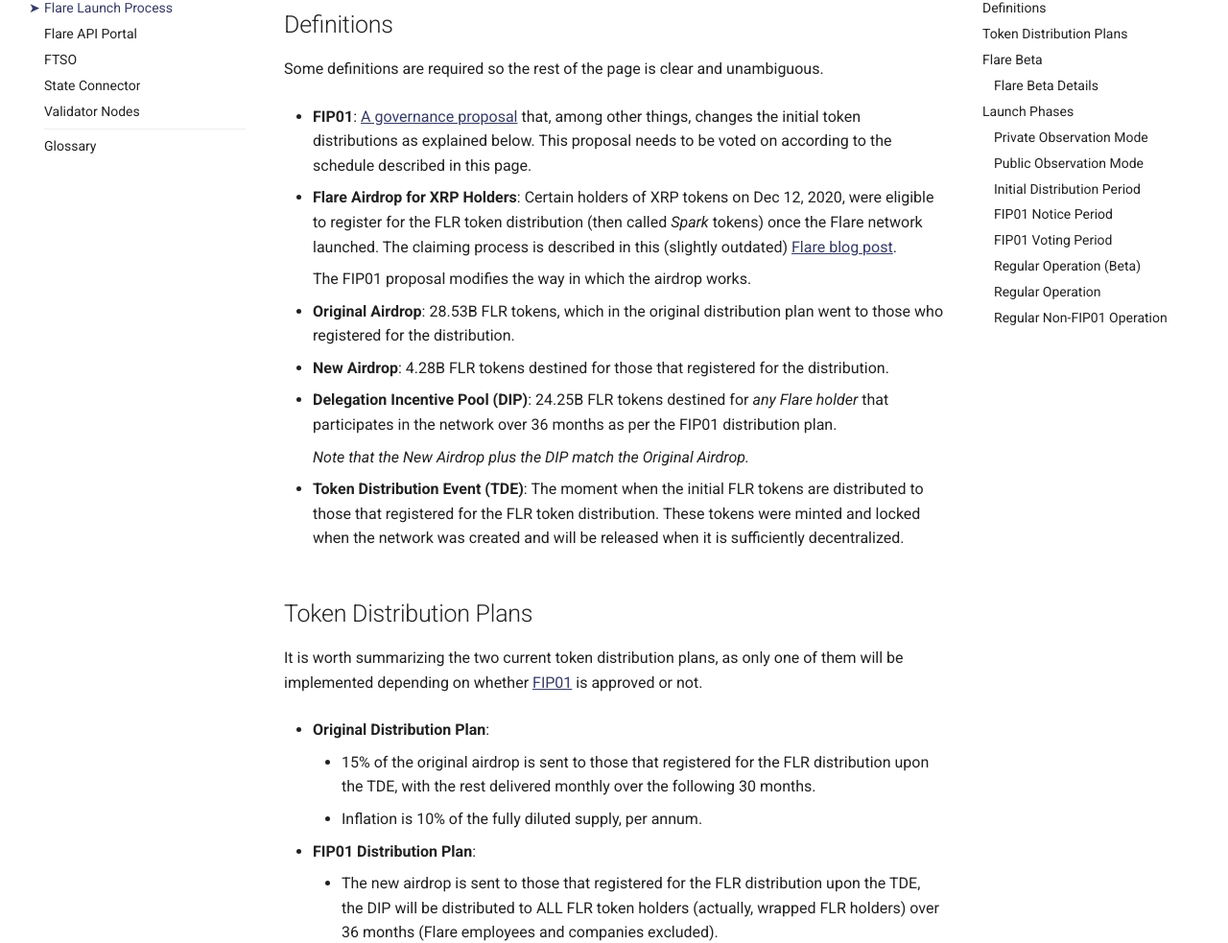
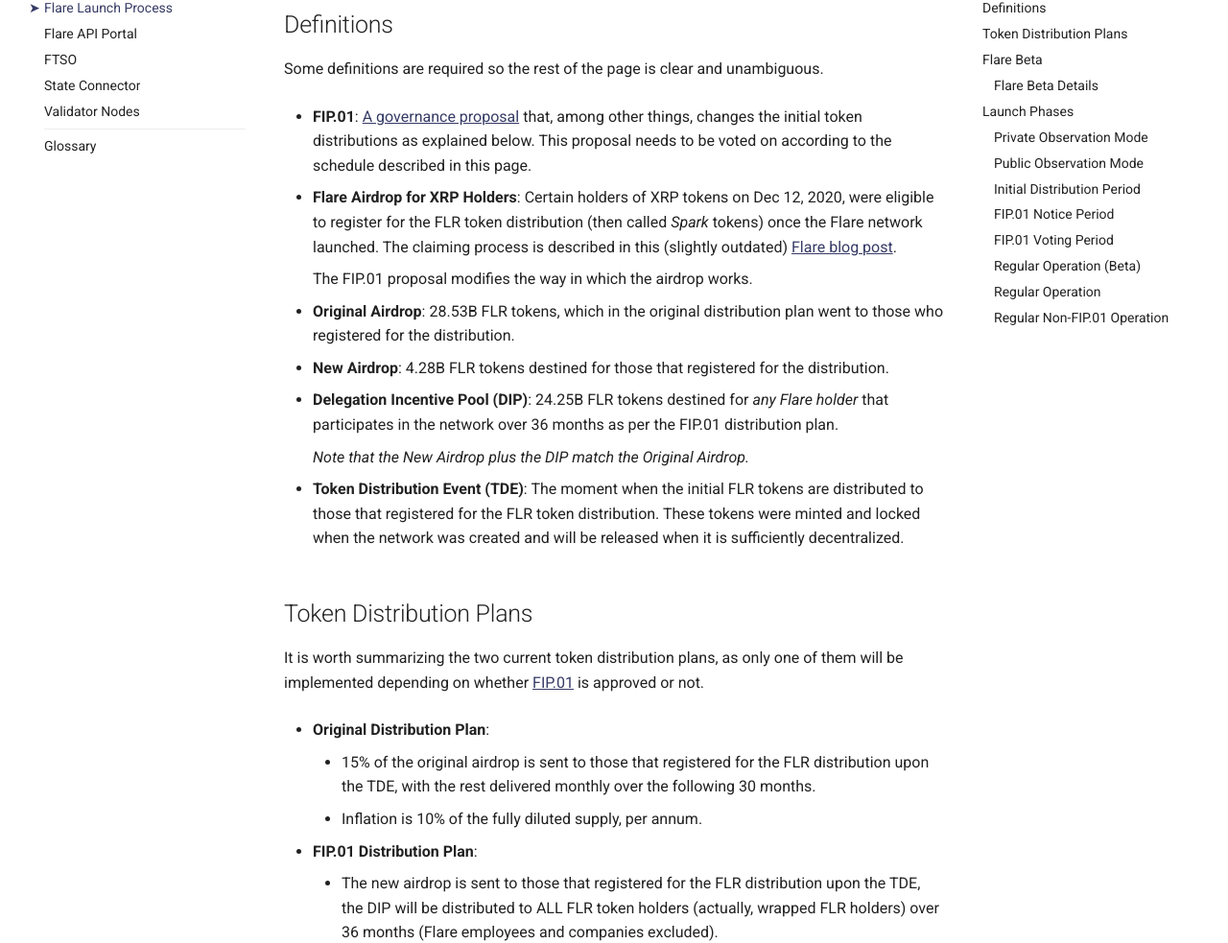
Before and after one commit to flare-foundation/docs, an MkDocs documentation site: the page built from docs/tech/flare-launch-process.md, in a window 1280 px wide and 1400 px high, scrolled down 454 px. Shown: the part 148-1131 px from the top of the window at 96% size. Built offline with MkDocs 1.6.1 and Material for MkDocs 9.7.7, drawn with Linux system fonts in a browser that asks for light colours; comment, search, counter and statistics services are not loaded; some of the changed text lies outside the part shown.

Commit message:
Use correct FIP.01 spelling

```diff
--- a/docs/tech/flare-launch-process.md
+++ b/docs/tech/flare-launch-process.md
@@ -18,19 +18,19 @@
 
 Some definitions are required so the rest of the page is clear and unambiguous.
 
-* **FIP01**: [A governance proposal](https://flare.xyz/fip01/) that, among other things, changes the initial token distributions as explained below.
+* **FIP.01**: [A governance proposal](https://flare.xyz/fip01/) that, among other things, changes the initial token distributions as explained below.
 This proposal needs to be voted on according to the schedule described in this page.
 
 * **Flare Airdrop for XRP Holders**: Certain holders of XRP tokens on Dec 12, 2020, were eligible to register for the FLR token distribution (then called _Spark_ tokens) once the Flare network launched.
     The claiming process is described in this (slightly outdated) [Flare blog post](https://flare.xyz/claiming-spark-faqs/).
 
-    The FIP01 proposal modifies the way in which the airdrop works.
+    The FIP.01 proposal modifies the way in which the airdrop works.
 
 * **Original Airdrop**: 28.53B FLR tokens, which in the original distribution plan went to those who registered for the distribution.
 
 * **New Airdrop**: 4.28B FLR tokens destined for those that registered for the distribution.
 
-* **Delegation Incentive Pool (DIP)**: 24.25B FLR tokens destined for _any Flare holder_ that participates in the network over 36 months as per the FIP01 distribution plan.
+* **Delegation Incentive Pool (DIP)**: 24.25B FLR tokens destined for _any Flare holder_ that participates in the network over 36 months as per the FIP.01 distribution plan.
 
     _Note that the New Airdrop plus the DIP match the Original Airdrop._
 
@@ -39,14 +39,14 @@
 
 ## Token Distribution Plans
 
-It is worth summarizing the two current token distribution plans, as only one of them will be implemented depending on whether [FIP01](https://flare.xyz/fip01/) is approved or not.
+It is worth summarizing the two current token distribution plans, as only one of them will be implemented depending on whether [FIP.01](https://flare.xyz/fip01/) is approved or not.
 
 * **Original Distribution Plan**:
 
     * 15% of the original airdrop is sent to those that registered for the FLR distribution upon the TDE, with the rest delivered monthly over the following 30 months.
     * Inflation is 10% of the fully diluted supply, per annum.
 
-* **FIP01 Distribution Plan**:
+* **FIP.01 Distribution Plan**:
 
     * The new airdrop is sent to those that registered for the FLR distribution upon the TDE, the DIP will be distributed  to ALL FLR token holders (actually, wrapped FLR holders) over 36 months (Flare employees and companies excluded).
     * Inflation is 10% of available supply in the first year, then 7% the following year, 5% the year after and in perpetuity, except that from year 3 onwards inflation is capped at 5bn FLR per year.
@@ -138,11 +138,11 @@
 
 ---
 
-### FIP01 Notice Period
+### FIP.01 Notice Period
 
 !!! danger "Trigger: 66% of the new airdrop reaches its intended recipients"
 
-The [FIP01 proposal](https://flare.xyz/fip01/) modifies how the rest of the tokens (after the TDE) are to be distributed, so it needs to be voted on by the community.
+The [FIP.01 proposal](https://flare.xyz/fip01/) modifies how the rest of the tokens (after the TDE) are to be distributed, so it needs to be voted on by the community.
 Users will vote with their FLR token stake, so voting cannot start until enough tokens have reached the intended recipients.
 
 Once 66% of the FLR tokens distributed during the TDE reach these users, **a 1-week notice period** will start.
@@ -151,11 +151,11 @@
 
 ---
 
-### FIP01 Voting Period
+### FIP.01 Voting Period
 
 !!! danger "Trigger: 1 week after Notice Period starts"
 
-All FLR token holders (obtained either from the new airdrop or bought at Exchanges) can vote on [FIP01](https://flare.xyz/fip01/) using [the voting frontend](https://coston-manage.flare.rocks/flare/accounts).
+All FLR token holders (obtained either from the new airdrop or bought at Exchanges) can vote on [FIP.01](https://flare.xyz/fip01/) using [the voting frontend](https://coston-manage.flare.rocks/flare/accounts).
 
 Flare will announce to the community that the Voting Period has started and relay instructions on how to vote.
 
@@ -165,9 +165,9 @@
 
 ### Regular Operation (Beta)
 
-!!! danger "Trigger: FIP01 is approved after 1 week of voting"
+!!! danger "Trigger: FIP.01 is approved after 1 week of voting"
 
-The changes proposed in [FIP01](https://flare.xyz/fip01/) **are implemented**.
+The changes proposed in [FIP.01](https://flare.xyz/fip01/) **are implemented**.
 The **DIP** is distributed to ALL holders of FLR during 37 months.
 
 [Flare Beta](#flare-beta) is still in operation but community-run validators gradually gain more power.
@@ -184,8 +184,8 @@
 
 ---
 
-### Regular Non-FIP01 Operation
+### Regular Non-FIP.01 Operation
 
-!!! danger "Trigger: FIP01 is NOT approved after 1 week of voting"
+!!! danger "Trigger: FIP.01 is NOT approved after 1 week of voting"
 
 The [Original Distribution Plan](#token-distribution-plans) is implemented.
```
